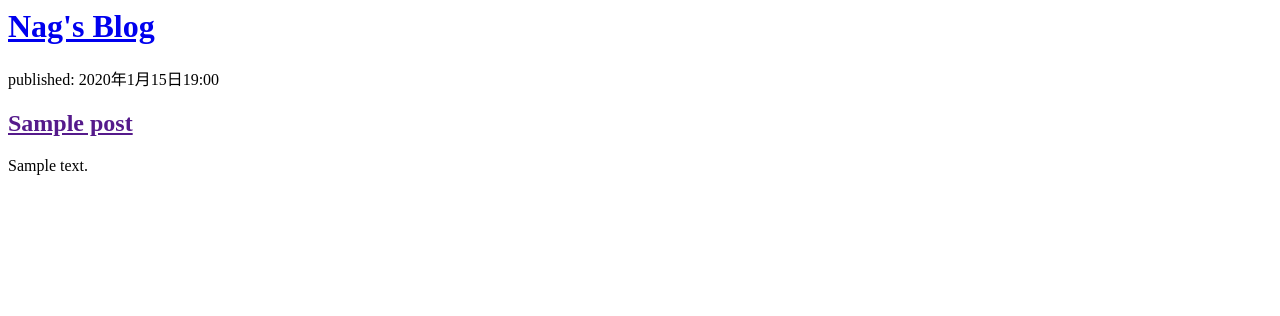
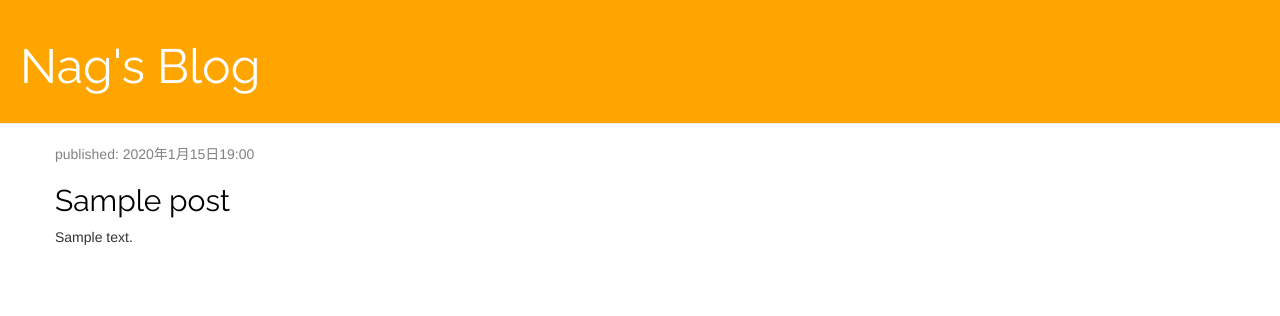
Before and after one commit to nt624/my-first-blog, a Django app: page / in a window 1280 px wide. Shown: the top 316 px of the page. Run offline with Django 4.2, Linux system fonts and the light colour scheme; tables that the repository leaves empty hold one stand-in row (values such as "Sample post"); some libraries are stand-ins or nearby versions.

Commit message:
Updated design by CSS.

```diff
--- /dev/null
+++ b/blog/static/css/blog.css
@@ -0,0 +1,50 @@
+h1 a, h2 a {
+    color:orangered;
+    font-family: 'Raleway';
+}
+
+.page-header {
+    background-color: orange;
+    margin-top: 0;
+    padding: 20px 20px 20px 20px;
+}
+
+.page-header h1, .page-header h1 a, .page-header h1 a:visited, .page-header h1 a:active {
+    color: #ffffff;
+    font-size: 36pt;
+    text-decoration: none;
+}
+.content {
+    margin-left: 40px;
+}
+
+h1, h2, h3, h4 {
+    font-family: 'Raleway', cursive;
+}
+
+.date {
+    color: #828282;
+}
+
+.save {
+    float: right;
+}
+
+.post-form textarea, .post-form input {
+    width: 100%;
+}
+
+.top-menu, .top-menu:hover, .top-menu:visited {
+    color: #ffffff;
+    float: right;
+    font-size: 26pt;
+    margin-right: 20px;
+}
+
+.post {
+    margin-bottom: 70px;
+}
+
+.post h2 a, .post h2 a:visited {
+    color: #000000;
+}
--- a/blog/templates/blog/post_list.html
+++ b/blog/templates/blog/post_list.html
@@ -1,20 +1,33 @@
+{% load static %}
 <html>
     <head>
         <title>Nag's Blog</title>
+        <link rel="stylesheet" href="//maxcdn.bootstrapcdn.com/bootstrap/3.2.0/css/bootstrap.min.css">
+        <link rel="stylesheet" href="//maxcdn.bootstrapcdn.com/bootstrap/3.2.0/css/bootstrap-theme.min.css">
+        <link href="//fonts.googleapis.com/css?family=Raleway&subset=latin,latin-ext" rel="stylesheet" type="text/css">
+        <link rel="stylesheet" href="{% static 'css/blog.css' %}">
     </head>
     <body>
-        <div>
+        <div class="page-header">
             <h1><a href="/">Nag's Blog</a></h1>
         </div>
 
 
-        {% for post in posts %}
-            <div>
-                <p>published: {{ post.published_date }}</p>
-                <h2><a href="">{{ post.title }}</a></h2>
-                <p>{{ post.text|linebreaksbr }}</p>
+        <div class="content container">
+            <div class="row">
+                <div class="col-md-8">
+                    {% for post in posts %}
+                        <div class="post">
+                            <div class="date">
+                                <p>published: {{ post.published_date }}</p>
+                            </div>
+                            <h2><a href="">{{ post.title }}</a></h2>
+                            <p>{{ post.text|linebreaksbr }}</p>
+                        </div>
+                    {% endfor %}
+                </div>
             </div>
-        {% endfor %}
+        </div>
 
     </body>
 </html>
```
